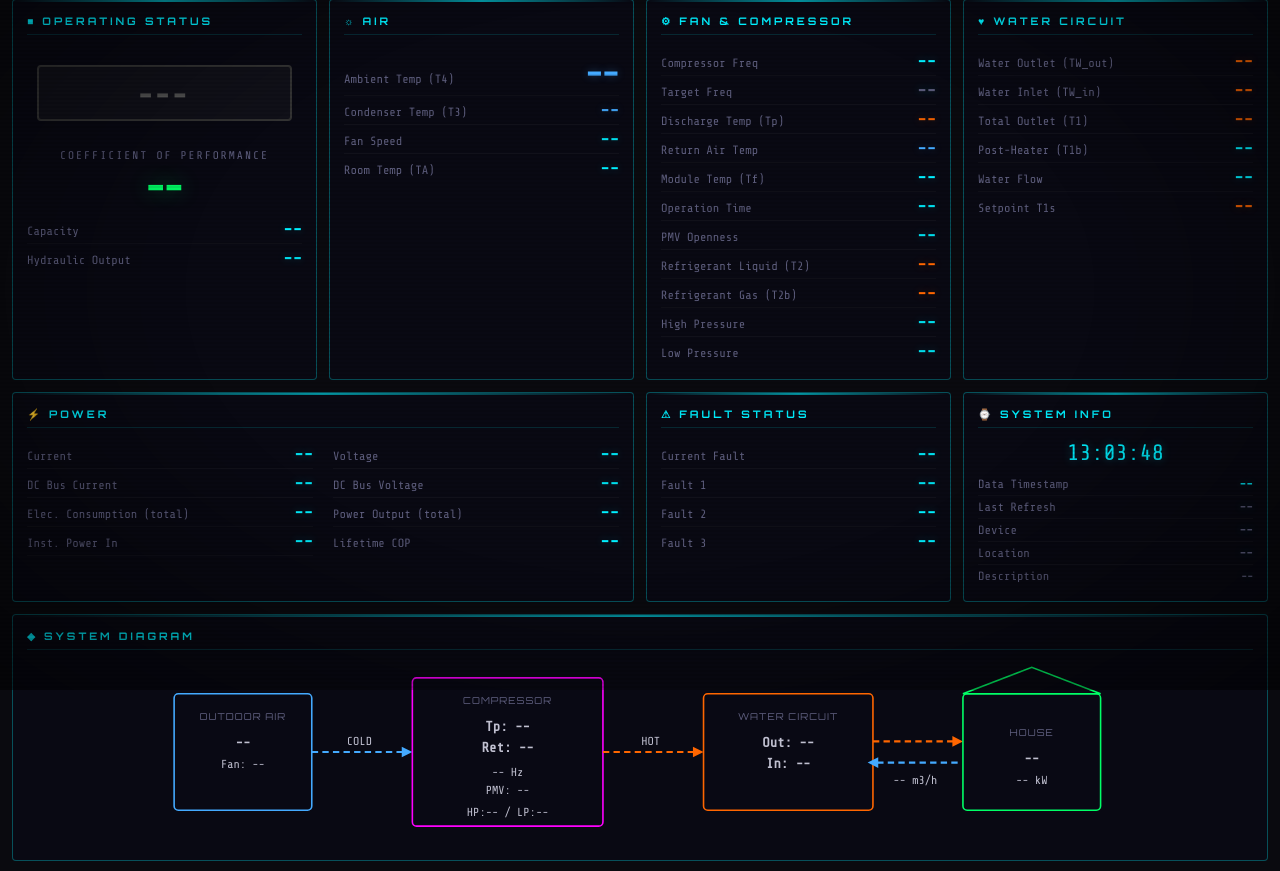
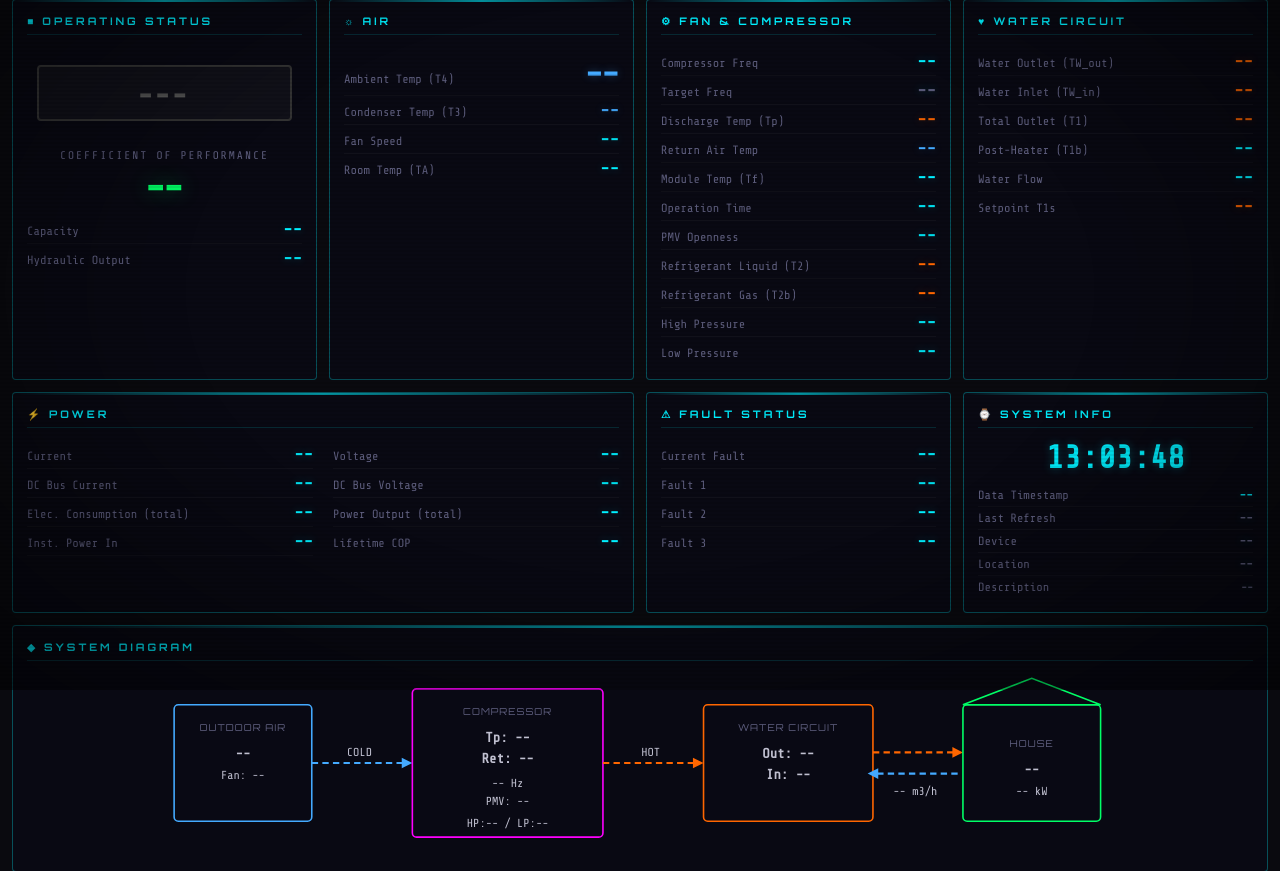
Before and after one commit to anderskvist/KaisaiModbus, a Flask app: page / in a window 1280 px wide. Shown: the part 110-981 px from the top of the page. Run offline with Flask 3, Linux system fonts and the light colour scheme; data that the repository does not hold is empty.

Commit message:
Make clock a bit bigger and bold

```diff
--- a/templates/dashboard.html
+++ b/templates/dashboard.html
@@ -475,7 +475,8 @@ header .subtitle {
 /* Info clock */
 .clock {
   font-family: 'Share Tech Mono', monospace;
-  font-size: 1.4em;
+  font-size: 2.0em;
+  font-weight: bold;
   color: var(--cyan);
   text-shadow: 0 0 10px rgba(0, 240, 255, 0.3);
   text-align: center;
```
